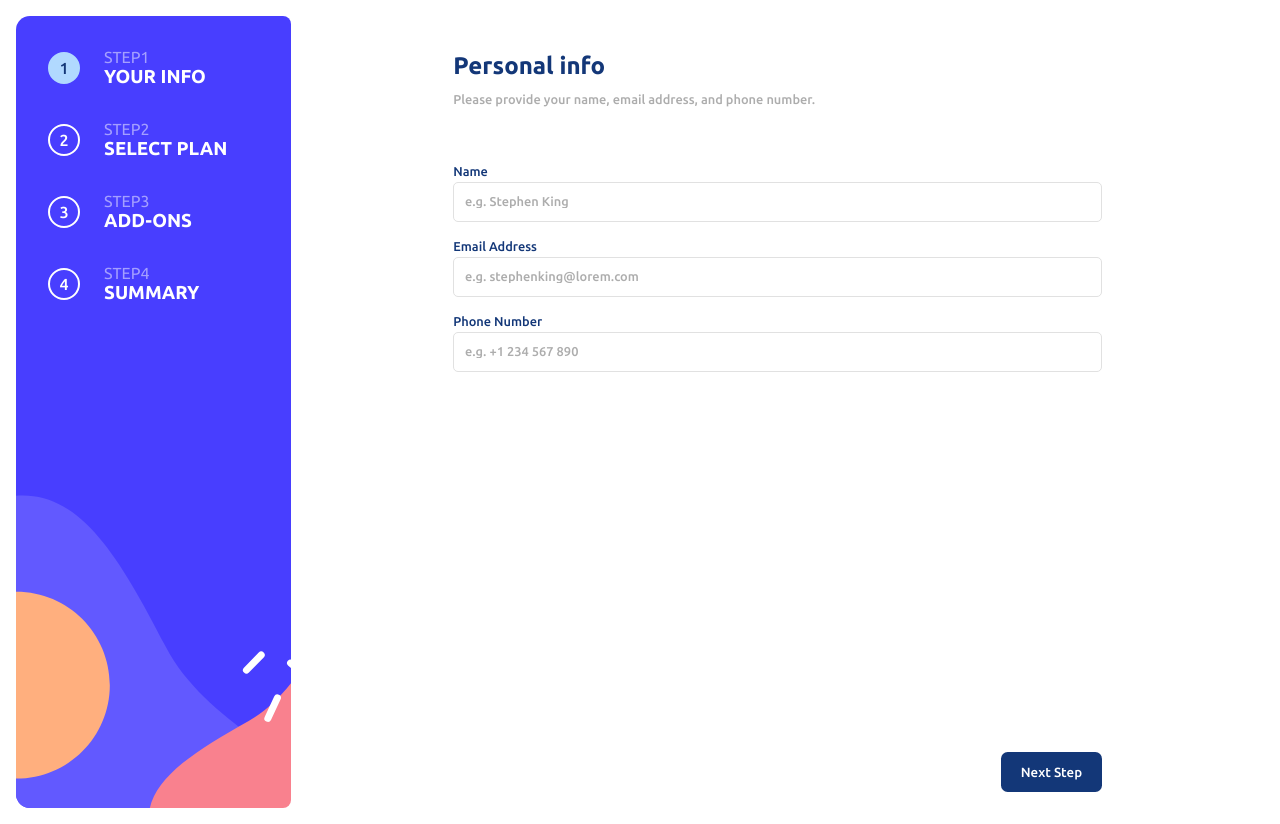
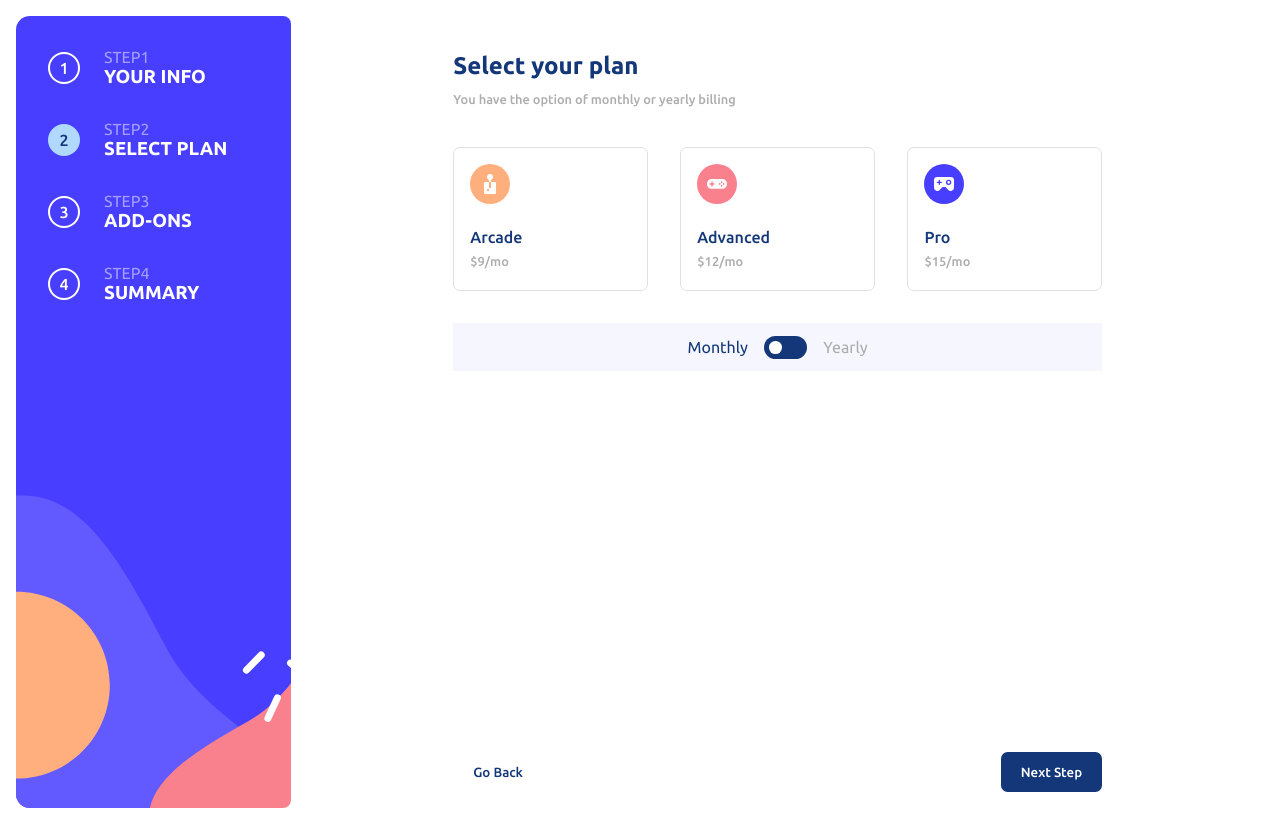
Before and after one commit to AnatolyZZZ/multi-step-form, a React (Create React App) app: page / in a window 1280 px wide. Built offline with nearby package versions, Linux system fonts and the light colour scheme.

Commit message:
step 2 finished

```diff
--- a/src/App.css
+++ b/src/App.css
@@ -9,10 +9,11 @@ body {
   --light-blue-color : rgb(177, 217, 255);
   --super-light-gray-color : rgb(225, 225, 225);
   --light-gray-color : rgb(173, 173, 173);
+  --colored-background : rgb(246, 247, 254);
   color: var(--dark-blue-color);
 }
 
-@media (min-width : 640px) {
+@media (min-width : 900px) {
   .App {
     display: flex;
     padding: 1em;
--- a/src/actions/index.js
+++ b/src/actions/index.js
@@ -11,6 +11,7 @@ export const setField = (name, str) => {
 }
 
 export const setPayment = (yearly) => {
+    console.log(yearly)
     return {
         type: SET_PAYMENT,
         payload : yearly
--- a/src/components/Confirmation.css
+++ b/src/components/Confirmation.css
@@ -26,5 +26,5 @@
 
 .backBtn:hover, .forwardBtn:hover, .backBtn:focus, .forwardBtn:focus {
     cursor: pointer;
-    opacity: 0.9;
+    opacity: 0.85;
 }
--- a/src/components/Confirmation.js
+++ b/src/components/Confirmation.js
@@ -52,7 +52,7 @@ export const Confirmation = (props) => {
 
     const nextStep = step === steps.length - 1 ? "Confirm" : "Next Step";
     return <div className="flex-between confirmation">
-        {(step === 0) ? <div></div> : <button className="backBtn">Go Back</button>}
+        {(step === 0) ? <div></div> : <button className="backBtn" onClick={(e) => {dispatch(setStep(step - 1))}}>Go Back</button>}
         <button className="forwardBtn" onClick={(e) => {goNext()}}>{nextStep}</button>
     </div>
 }
--- a/src/components/Menu.css
+++ b/src/components/Menu.css
@@ -49,7 +49,7 @@
 }
 
 
-@media (min-width : 640px) {
+@media (min-width : 900px) {
     .desktop-only {
         display: inline;
     }
--- a/src/components/Step.css
+++ b/src/components/Step.css
@@ -8,6 +8,10 @@
 }
 .step-header {
     margin-bottom: 0.4em;
+}
+.flex-small-screen {
+    display: flex;
+    gap: 1em
 }
 .step-subheader {
     color: var(--light-gray-color);
@@ -21,18 +25,24 @@
 .text-input {
     width: 100%;
     height: 3em;
-    border-radius: 5px;
-    border: 1px solid var(--super-light-gray-color);
     margin-bottom: 1em;
     padding-left: 0.8em;
     color: var(--dark-blue-color);
     font-weight: 500;
+    border-radius: 5px;
+    border: 1px solid var(--super-light-gray-color);
 }
-.text-input:hover, .text-input:focus, .text-input:focus-visible {
+.text-input:hover, .text-input:focus, .text-input:focus-visible,
+.option:hover, .option:focus, .option:focus-visible, .option:has(input[type='radio']:checked)
+ {
     border-color: rgb(89,82,138);
     outline: 0;
     cursor: pointer;
 }
+.option:has(input[type='radio']:checked)
+ {
+    background-color: var(--colored-background);
+ }
 
 .text-input::placeholder {
     color: var(--light-gray-color);
@@ -56,6 +66,10 @@
 .invisible {
     visibility: hidden;
 }
+
+.hiddenInput {
+    display: none;
+}
 .mooved {
     top: -4em;
     background-color: white;
@@ -66,18 +80,91 @@
     background-color: rgb(234, 242, 254);
 }
 
-@media (min-width : 640px) {
+.options {
+    display: flex;
+    flex-direction: column;
+    justify-content: space-between;
+    gap: 1em;
+}
+.option {
+    width: 100%;
+    padding: 1em;
+    border: 1px solid var(--super-light-gray-color);
+    border-radius: 7px;
+}
+.planName, .planPrice {
+    margin: 0.5em 0;
+    font-weight: 500;
+}
+
+.planPrice {
+    color: var(--light-gray-color);
+    font-size: 0.8em;
+}
+
+.horizontalRadio {
+    display: flex;
+    justify-content: center;
+    gap: 1em;
+    background-color: var(--colored-background);
+    height: 3em;
+    align-items: center;
+    margin-top: 2em;
+}
+.custom-radio {
+    background-color: var(--dark-blue-color);
+    border-radius: 10em;
+    display: flex;
+    align-items: center;
+    padding: 0.3em;
+    gap: 0.5em;
+}
+.custom-radio input {
+    opacity: 0;
+    appearance: none;
+    background-color: #fff;
+    margin: 0;
+    font: inherit;
+    color: #fff;
+    width: 0.8em;
+    height: 0.8em;
+    border: 0;
+    border-radius: 50%;
+}
+
+.custom-radio input:checked {
+    opacity: 1;
+}
+.custom-radio input::before {
+    box-shadow: inset 1em 1em #fff;
+}
+.unselected {
+    color: var(--light-gray-color);
+}
+
+
+@media (min-width: 900px) {
+    .options {
+        flex-direction: row;
+    }
+    .option {
+        max-width: 30%;
+    }
+    .flex-small-screen {
+        flex-direction: column;
+        align-items: flex-start;
+    }
+    .mooved {
+        top: 0;
+        height: 90vh;
+    }
     .container {
         width: 70%;
         /* display: flex;
         flex-direction: column; */
     }
     .step-subheader {
-        margin: 0 0 4em 0;
-    }
-    .mooved {
-        top: 0;
-        height: 90vh;
+        margin: 0 0 3em 0;
     }
     .step-content {
         background-color: #fff;
--- a/src/components/Step.js
+++ b/src/components/Step.js
@@ -1,17 +1,40 @@
 import steps from '../form-data.json';
 import { useSelector, useDispatch } from 'react-redux';
+import { useEffect } from 'react';
 import { Confirmation } from './Confirmation';
 import { ErrorMsg } from './ErrorMsg';
-import { setField, changeValid } from '../actions';
+import { setField, changeValid, setPlan, setPayment } from '../actions';
 import './Step.css'
 
 export const Step = (props) => {
 const step_id = useSelector(state => state.current_step);
 const cur_state = useSelector(state => state);
 const yearly = useSelector(state => state.yearly);
+// variables to use in labels
+let monthlyClass = yearly === 'monthly' ? 'selected' : 'unselected';
+let yearlyClass = yearly === 'yearly' ? 'selected' : 'unselected';
 const cur = steps.steps[step_id];
 const type = cur.type;
 const dispatch = useDispatch();
+const ckeckRadio = (name) => {
+    if (type==='options') {
+        const r = document.querySelector(`#${name}`);
+        r.checked = true
+    }
+}
+useEffect(()=> ckeckRadio(yearly), [yearly, step_id]);
+// cur.options is current step options
+// [yearly] to get array of options
+// cur.state.plan number of needed option
+// .name to extract name
+useEffect(()=> {
+    if(cur_state.plan !== null & step_id === 1) {
+        ckeckRadio(yearly+cur.options[yearly][cur_state.plan].name)
+    }
+}
+, [cur_state.plan, step_id]
+);
+
 
 let mainBlock;
 switch (type) {
@@ -32,24 +55,36 @@ switch (type) {
         })
     break;
     case 'options' :
-        mainBlock = <div>
+        mainBlock = <>
+            <div className='options'>
                 {cur.options[yearly].map((elt, idx) => {
-            return <label htmlFor={yearly + elt.name} key={idx}>
-                        <div className='option' key={idx}>
+                return <label htmlFor={yearly + elt.name} key={idx} className='option'>
+                            <div key={idx} className='flex-small-screen'>
                                 <img src={elt.image} alt='plan' className='planImg'/>
+                                <div>
                                     <p className='planName'>{elt.name}</p>
                                     <p className='planPrice'>{elt.price}</p>
-                            <input className='hiddenInput' type='radio' value={yearly + elt.name} name={cur.header}/>
+                                </div>
+                                <input
+                                    className='hiddenInput'
+                                    type='radio'
+                                    value={yearly + elt.name}
+                                    name={cur.header} id={yearly + elt.name} onChange={(e) => {dispatch(setPlan(idx))}}
+                                />
                             </div>
                         </label>
                 })}
+                </div>
             <div className='horizontalRadio'>
-                <label htmlFor='monthly'>Monthly</label>
-                <input type='radio' value='monthly' name='yearly' id='monthly'/>
-                <input type='radio' value='yearly' name='yearly' id='yearly'/>
-                <label htmlFor='yearly'>Yearly</label>
+                <label htmlFor='monthly' className={monthlyClass}>Monthly</label>
+                <div className='custom-radio'>
+                    <input type='radio' value='monthly' name='yearly' id='monthly' onChange={(e) => {dispatch(setPayment('monthly'))}}/>
+                    <input type='radio' value='yearly' name='yearly' id='yearly' onChange={(e) => {dispatch(setPayment('yearly'))}}/>
                 </div>
+                <label htmlFor='yearly' className={yearlyClass}>Yearly</label>
             </div>
+            </>
+
     break;
     case 'multichoice' :
         mainBlock = cur.options.map((elt, idx) => {
--- a/src/reducers/index.js
+++ b/src/reducers/index.js
@@ -5,9 +5,9 @@ const initialState  = {
     email : '',
     phone : '',
     valid : {name : true, email : true, phone : true},
-    current_step : 0,
+    current_step : 1,
     yearly : 'monthly',
-    plan : {},
+    plan : null,
     add_ons : []
 }
 
```
Lines whose indentation alone changed are shown as unchanged.
